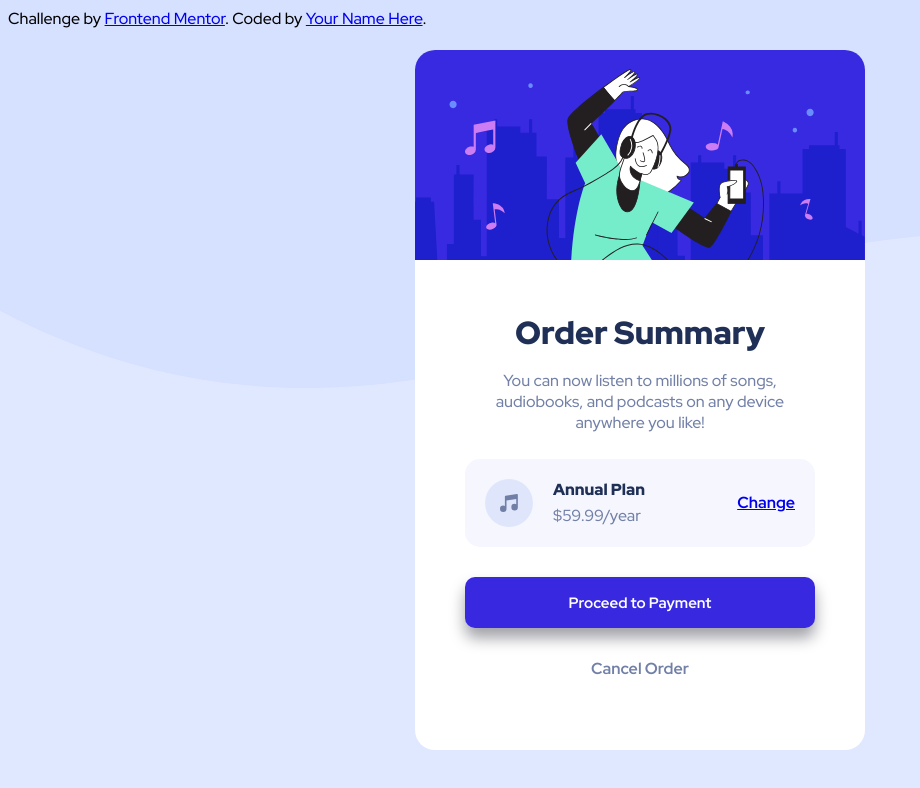
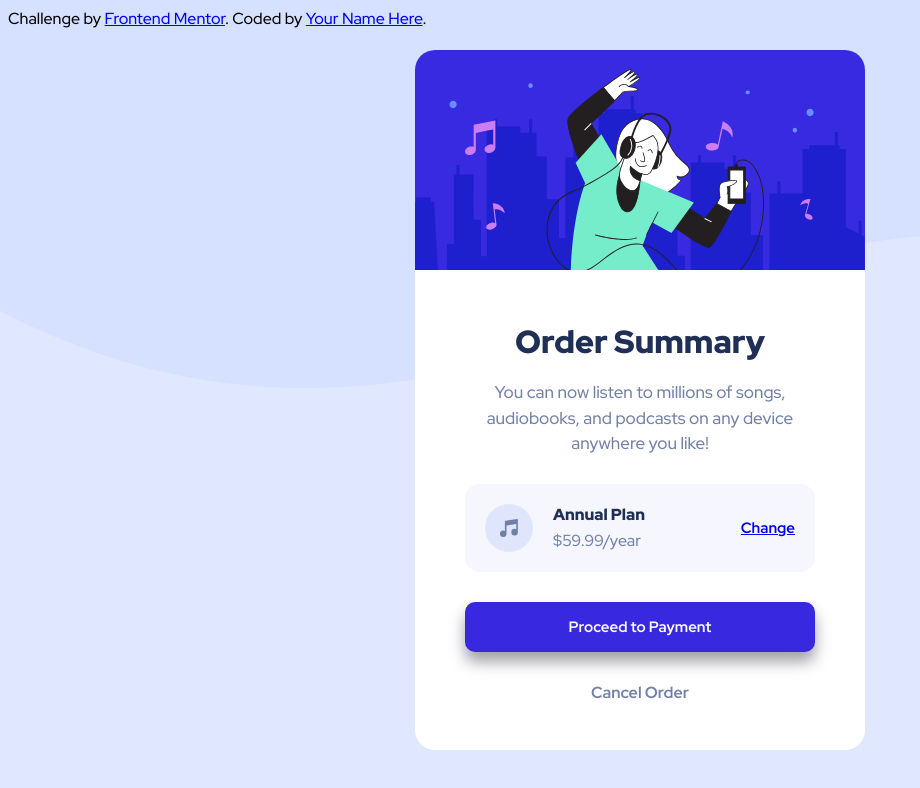
Before and after one commit to BasedR/Frontendmentor.io, a plain HTML site: page order-summary-component/index.html in a window 1280 px wide. Shown: the whole page, without its empty margins (0-920 px from the left). Drawn offline with Linux system fonts and the light colour scheme.

Commit message:
changes to design

```diff
--- a/order-summary-component/index.html
+++ b/order-summary-component/index.html
@@ -19,7 +19,9 @@
   <body>
     <main>
       <div class="box">
-        <div class="image"></div>
+        <div class="image">
+          <img src="./images/illustration-hero.svg" alt=""/>
+        </div>
         <div class="flex-box">
           <h1>Order Summary</h1>
           <p>
--- a/order-summary-component/style.css
+++ b/order-summary-component/style.css
@@ -1,6 +1,4 @@
 @import url("https://fonts.googleapis.com/css2?family=Red+Hat+Display:wght@500;700;900&display=swap");
-
-
 
 * {
   font-family: "Red Hat Display", sans-serif;
@@ -13,7 +11,6 @@ body {
   background-color: hsl(225, 100%, 94%);
   font-size: 16px;
 }
-
 
 button {
   font-size: 15px;
@@ -30,20 +27,13 @@ button {
   border-radius: 20px;
   overflow: hidden;
 }
-@media screen and (max-width:600px)
-{
-  .box {
-    height: 60vw;
-    width: 90vw;
-  }
-}
+
 .flex-box {
   display: flex;
-  height: 430px;
   flex-direction: column;
   align-items: center;
   justify-content: center;
-  padding: 20px 50px 30px 50px;
+  padding: 50px 50px 30px 50px;
 }
 .plan-box {
   display: flex;
@@ -54,9 +44,9 @@ button {
   color: hsl(224, 23%, 55%);
   border-radius: 15px;
 }
-.image {
-  height: 30%;
-  background-image: url(./images/illustration-hero.svg);
+.image > img {
+  display: block;
+  max-width: 100%;
 }
 #proceed-button {
   color: white;
@@ -66,7 +56,7 @@ button {
   border: none;
   padding: 10px 0px;
   margin: 20px 0px;
-  height: 12%;
+  height: 50px;
   width: 100%;
   box-shadow: 0px 10px 15px hsl(231, 4%, 64%);
   text-decoration: none;
@@ -90,24 +80,26 @@ button {
 .flex-box > h1 {
   color: hsl(223, 47%, 23%);
   font-weight: 800;
+  max-width: 100%;
   margin-bottom: 0px;
   margin-top: 0px;
+  white-space: nowrap;
 }
 
 .flex-box > p {
   color: hsl(224, 23%, 55%);
   text-align: center;
   padding: 0px 10px;
-  font-size: 16px;
+  font-size: 17px;
   font-weight: 500;
+  line-height: 1.5;
 }
 
 .plan-info > span {
   font-weight: 900;
   color: hsl(223, 47%, 23%);
-
 }
-.plan-info > p{
+.plan-info > p {
   padding-top: 5px;
   margin: 0px;
 }
@@ -117,6 +109,7 @@ button {
   margin-left: auto;
   padding: 20px;
   color: hsl(245, 75%, 52%);
+  font-size: 15px;
 }
 .change-plan > a:hover {
   text-decoration: none;
@@ -125,3 +118,9 @@ button {
 .plan-box > img {
   padding: 20px;
 }
+@media screen and (max-width: 600px) {
+  .box {
+    max-width: 85vw;
+    max-height: 600px;
+  }
+}
```
